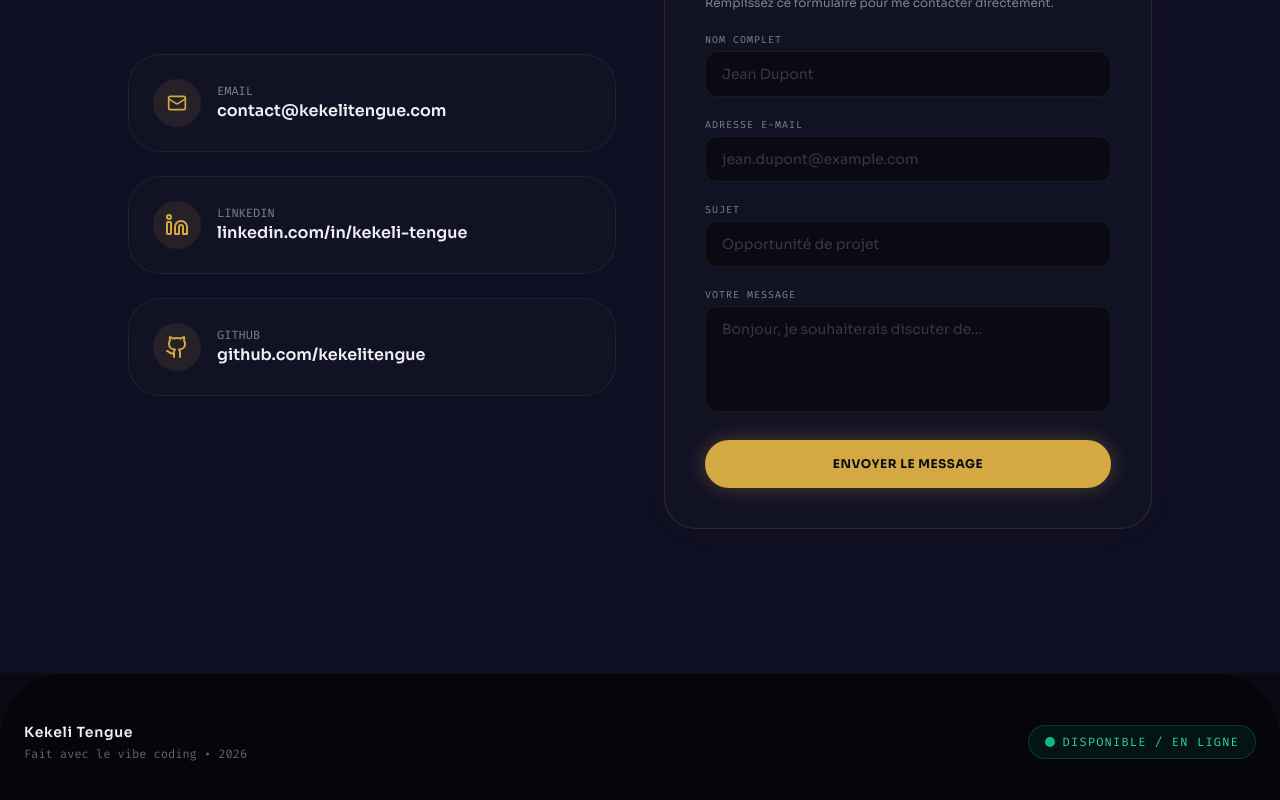
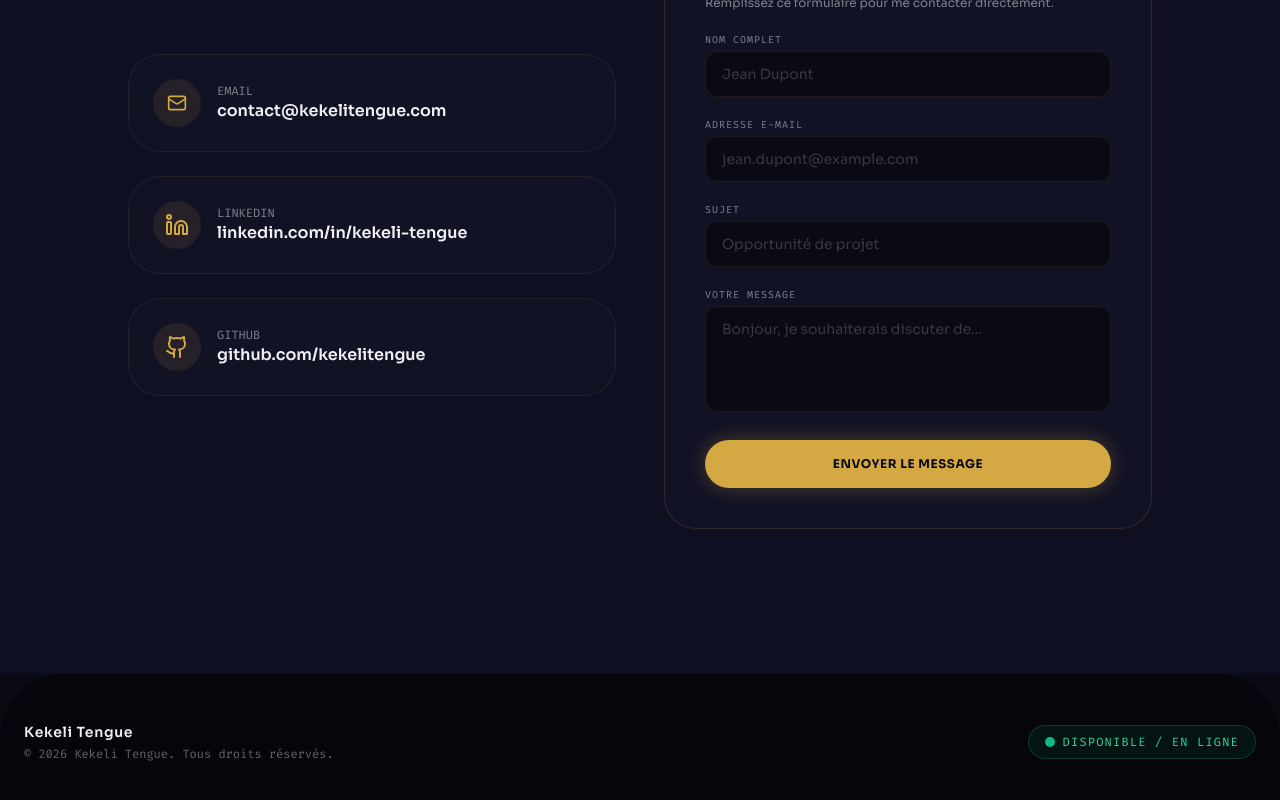
Before and after one commit to kekelhy/CV_Antigravity, a React (Vite) app: page / in a window 1280 px wide. Shown: the part 4783-5583 px from the top of the page. Built offline with nearby package versions, Linux system fonts and the light colour scheme.

Commit message:
style: update credentials and footer signature to be more professional

```diff
--- a/src/App.jsx
+++ b/src/App.jsx
@@ -789,7 +789,7 @@ export default function App() {
       <footer className="bg-[#05050B] py-12 px-6 border-t border-accent/5 rounded-t-[3rem] md:rounded-t-[4rem] relative z-10 text-center flex flex-col md:flex-row items-center justify-between max-w-7xl mx-auto">
         <div className="flex flex-col items-center md:items-start gap-1">
           <span className="text-sm font-semibold tracking-wider font-sans">Kekeli Tengue</span>
-          <span className="text-xs text-[#F0EFF4]/40 font-mono">Fait avec le vibe coding • 2026</span>
+          <span className="text-xs text-[#F0EFF4]/40 font-mono">© 2026 Kekeli Tengue. Tous droits réservés.</span>
         </div>
 
         {/* Status Indicator "En ligne" */}
```
